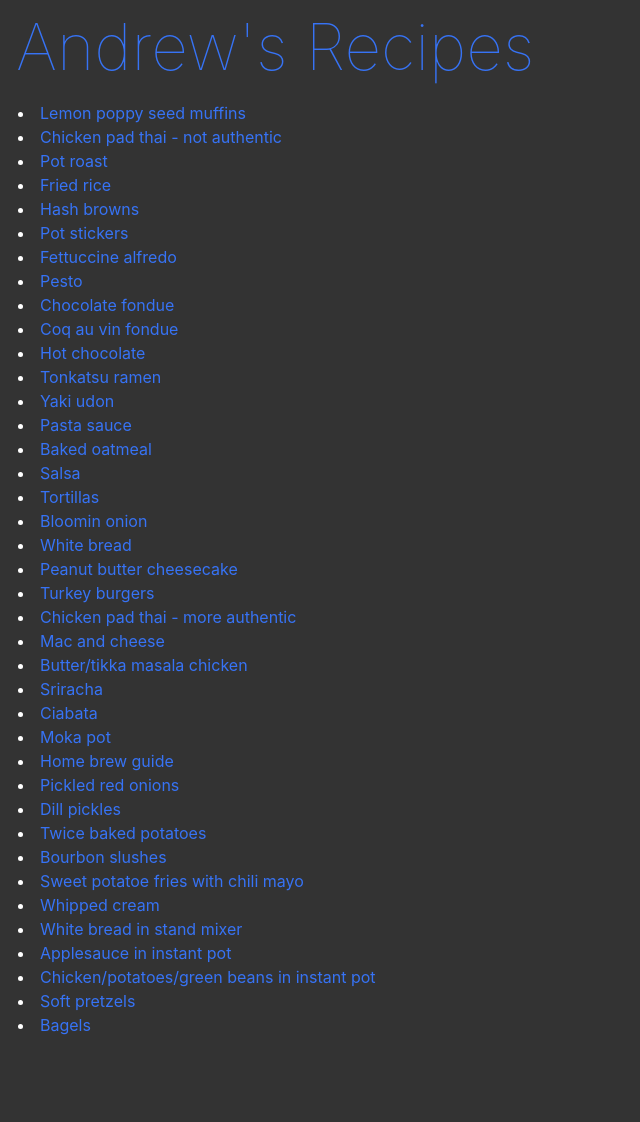
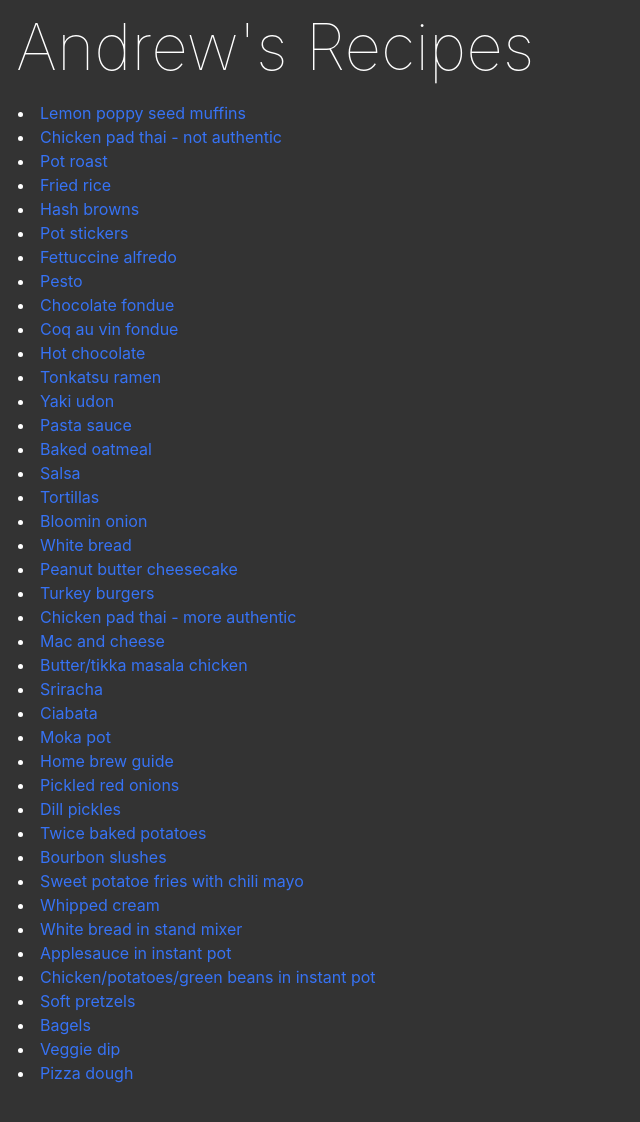
Before and after one commit to akump/andrews-recipes, a Svelte app: page / in a window 1280 px wide. Shown: the top 1122 px of the page, without its empty margins (0-640 px from the left). Before the commit the page ends 1087 px from the top, so only its background shows below. Built offline with nearby package versions, Linux system fonts and the light colour scheme.

Commit message:
add pizza

```diff
--- a/src/App.svelte
+++ b/src/App.svelte
@@ -20,7 +20,7 @@
   }
 
   .header {
-    color: rgb(55, 115, 245);
+    color: whtie;
     font-size: 4em;
     font-weight: 100;
     margin-top: 0;
--- a/src/recipes.js
+++ b/src/recipes.js
@@ -153,6 +153,14 @@ const recipes = [
     {
         displayName: "Bagels",
         url: "https://www.joshuaweissman.com/post/new-york-style-bagels"
+    },
+    {
+        displayName: "Veggie dip",
+        url: "https://www.everydaymadefresh.com/best-veggie-dip-ever-2/"
+    },
+    {
+        displayName: "Pizza dough",
+        url: "https://www.delish.com/cooking/recipe-ideas/a24893663/homemade-pizza-recipe/"
     }
 ];
 
```
